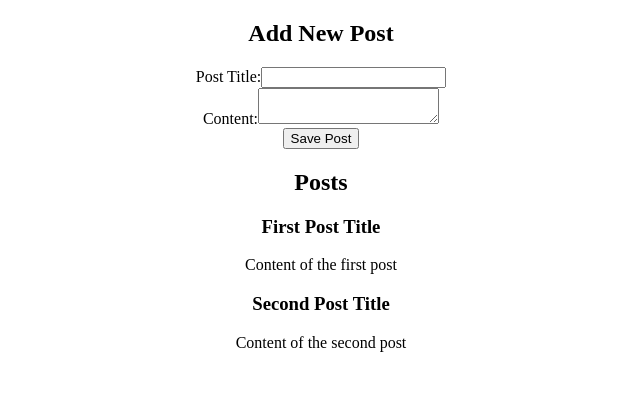
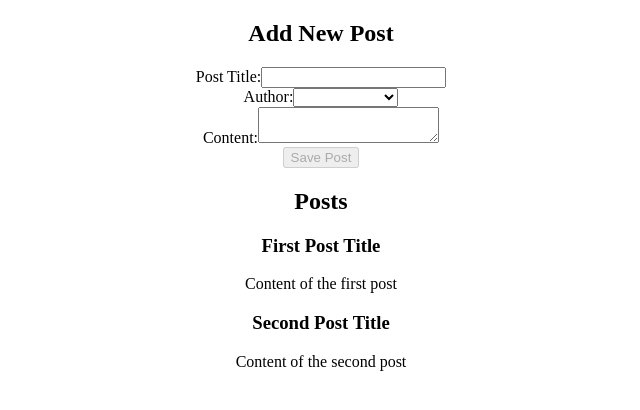
Before and after one commit to david-aldo-dalessandro/bulletin-app, a React (Create React App) app: page / in a window 1280 px wide. Shown: the top 410 px of the page, without its empty margins (319-959 px from the left). Built offline with nearby package versions, Linux system fonts and the light colour scheme.

Commit message:
Added user selection functionality

```diff
--- a/src/app/store.js
+++ b/src/app/store.js
@@ -6,8 +6,10 @@
 
 import { configureStore } from "@reduxjs/toolkit";
 import postsReducer from "../features/posts/postsSlice";
+import usersReducer from "../features/users/usersSlice";
 export const store = configureStore({
   reducer: {
     posts: postsReducer,
+    users: usersReducer,
   },
 });
--- a/src/features/posts/AddPostForm.js
+++ b/src/features/posts/AddPostForm.js
@@ -5,27 +5,39 @@
  */
 
 import { useState } from "react";
-import { useDispatch } from "react-redux";
-import { nanoid } from "@reduxjs/toolkit";
+import { useDispatch, useSelector } from "react-redux";
 
 import { postAdded } from "./postsSlice";
+import { selectAllUsers } from "../users/usersSlice";
 
 const AddPostForm = () => {
   const dispatch = useDispatch();
   const [title, setTitle] = useState("");
   const [content, setContent] = useState("");
+  const [userId, setUserId] = useState("");
+
+  const users = useSelector(selectAllUsers);
 
   const onTitleChanged = (e) => setTitle(e.target.value);
   const onContentChanged = (e) => setContent(e.target.value);
+  const onAuthorChanged = (e) => setUserId(e.target.value);
 
   const onSavedPostClicked = () => {
     if (title && content) {
-      dispatch(postAdded(title, content));
+      dispatch(postAdded(title, content, userId));
 
       setTitle("");
       setContent("");
     }
   };
+
+  const usersOptions = users.map((user) => (
+    <option key={user.id} value={user.id}>
+      {user.name}
+    </option>
+  ));
+
+  const canSave = Boolean(title) && Boolean(content) && Boolean(userId);
 
   return (
     <section>
@@ -40,6 +52,12 @@
           onChange={onTitleChanged}
         />
         <br />
+        <label htmlFor="postAuthor">Author:</label>
+        <select id="postAuthor" value={userId} onChange={onAuthorChanged}>
+          <option value=""></option>
+          {usersOptions}
+        </select>
+        <br />
         <label htmlFor="postContent">Content:</label>
         <textarea
           id="postContent"
@@ -48,7 +66,7 @@
           onChange={onContentChanged}
         />
         <br />
-        <button type="button" onClick={onSavedPostClicked}>
+        <button type="button" onClick={onSavedPostClicked} disabled={!canSave}>
           Save Post
         </button>
       </form>
--- a/src/features/posts/postsSlice.js
+++ b/src/features/posts/postsSlice.js
@@ -23,12 +23,13 @@
       reducer(state, action) {
         state.push(action.payload);
       },
-      prepare(title, content) {
+      prepare(title, content, userId) {
         return {
           payload: {
             id: nanoid(),
             title,
             content,
+            userId,
           },
         };
       },
--- a/src/features/users/usersSlice.js
+++ b/src/features/users/usersSlice.js
@@ -17,3 +17,7 @@
   initialState,
   reducers: {},
 });
+
+export const selectAllUsers = (state) => state.users;
+
+export default usersSlice.reducer;
```
